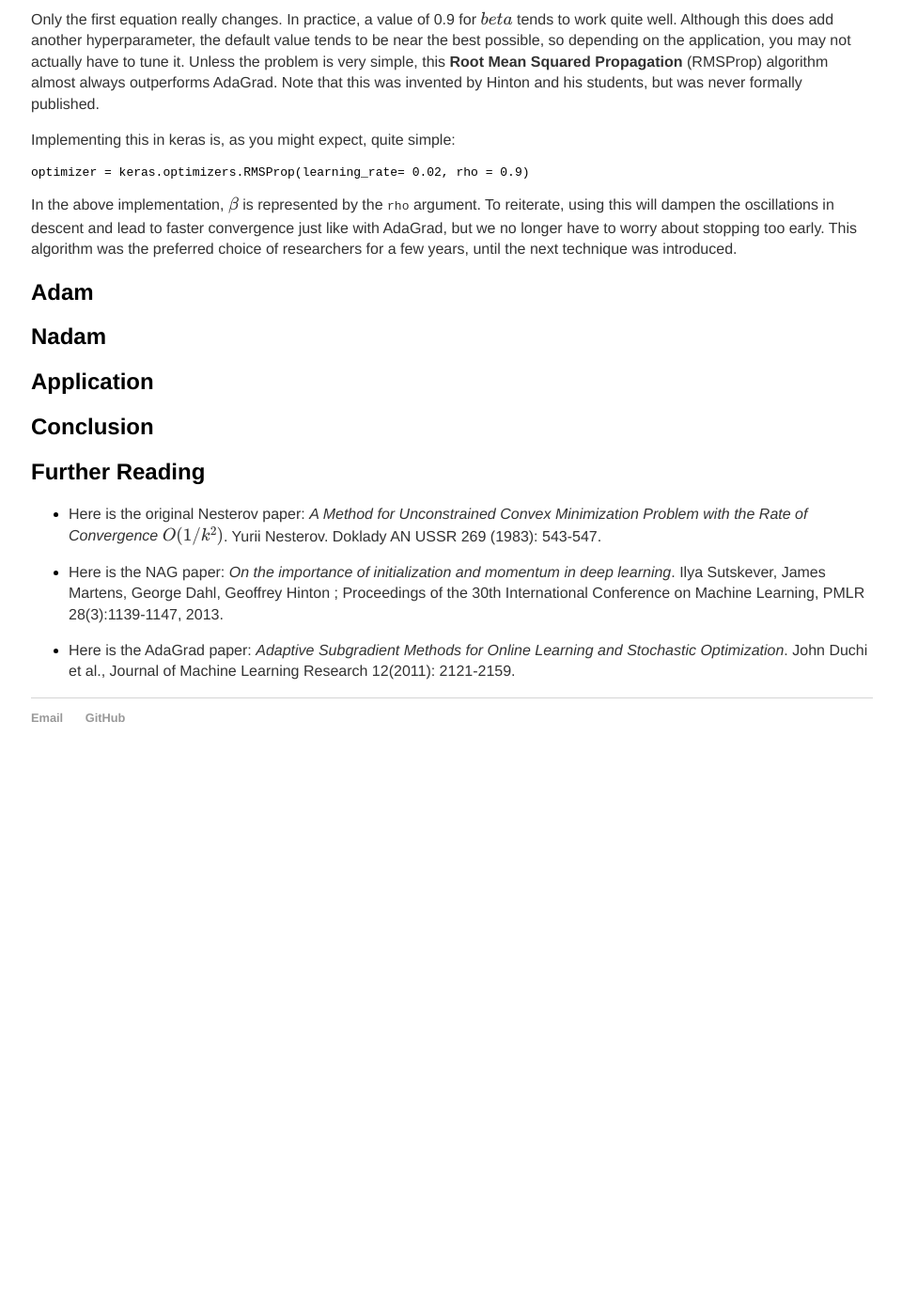
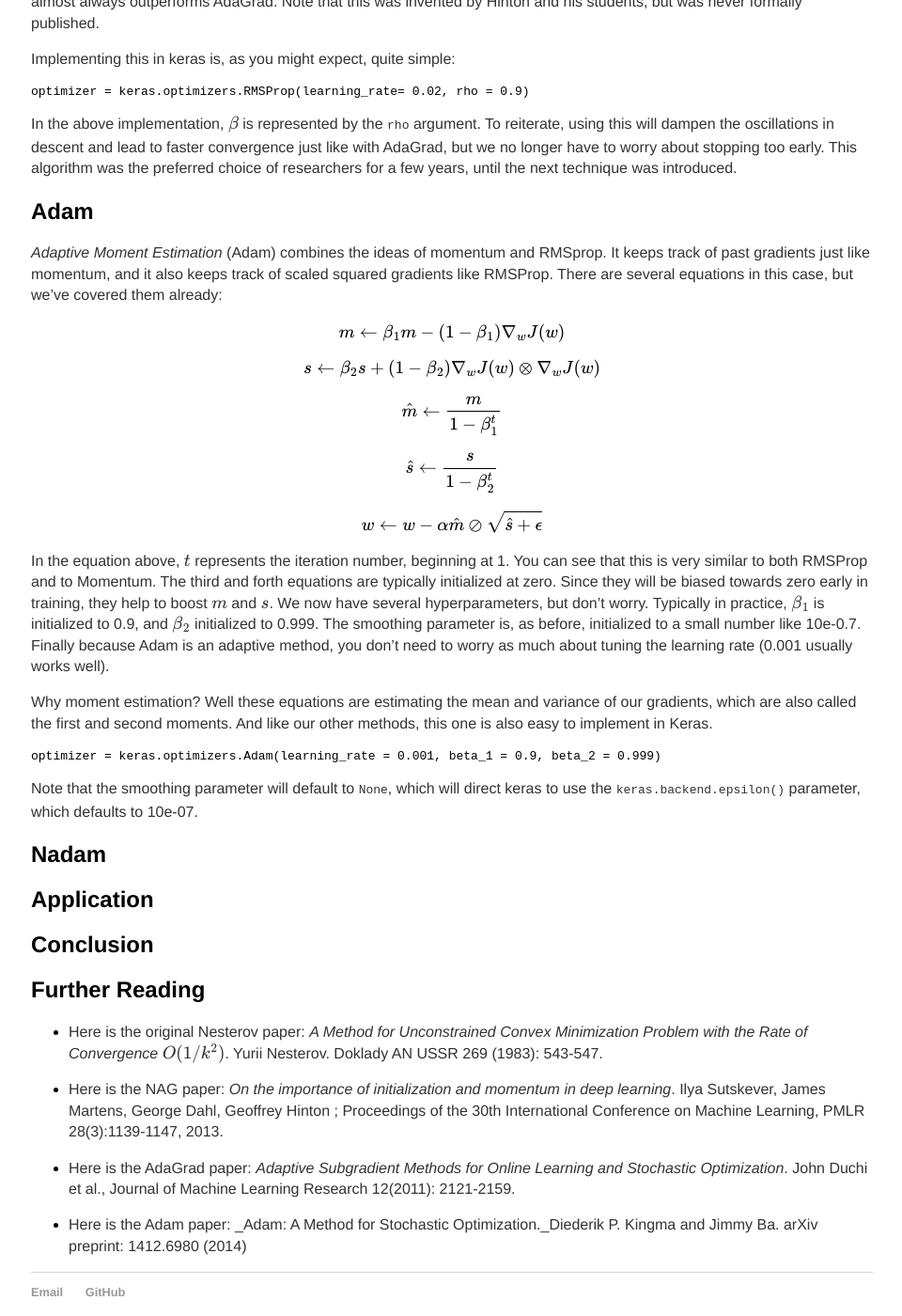
Before and after one commit to 12mre1/12mre1.github.io, a Jekyll site: the page built from _posts/2021-06-15-Optimizing-Deep-Neural-Nets-with-Tensorflow.md, in a window 1280 px wide and 1400 px high, scrolled down 4297 px. Shown: the whole window at 94% size, without its empty margins (159-1119 px from the left). Built offline with Jekyll 4.4.1, drawn with Linux system fonts in a browser that asks for light colours; formulas are drawn with MathJax 3; before the commit the page ends 5128 px from its top, so only the background shows below that.

Commit message:
update Adam section

````diff
--- a/_posts/2021-06-15-Optimizing-Deep-Neural-Nets-with-Tensorflow.md
+++ b/_posts/2021-06-15-Optimizing-Deep-Neural-Nets-with-Tensorflow.md
@@ -81,7 +81,7 @@ This method was introduces by Yurii Nesterov in a paper in 1983 (i'll include th
 
 Suppose our loss function is shaped like an elongated bowl (this is true for small neighborhoods even if the global function is very 'wiggly'). During the beginning of Gradient descent, the gradient will be pointed mostly downward, with only a small shift on the horizontal axis. This changes gradually in later steps, but overall, the path of descent towards the optimimum resemble something close to an 'L' shape, but with a rounded corner. What if instead of following this shape (vertical, then horizontal descent) we proceeded directly towards the optimum? Think about it like following the hypotenuse of the triangle. We could potentially save a lot of time. Here's a picture showing what I mean:
 
-<center><img src="/img/adagrad_loss.png" width = "40%" alt = "Adagrad Loss"></center>
+<center><img src="/img/adagrad_loss.png" width = "30%" alt = "Adagrad Loss"></center>
 
 You can see that going directly towards the minimum (the orange trajectory) would be much quicker than the blue trajectory (the distance would be shorter). This is exactly the idea behind the _Adaptive Gradient_, or __AdaGrad__ method. We do this by scaling down the gradient in its steepest directions (which are usually closer to vertical than horizontal). Here are the update equations:
 
@@ -111,6 +111,27 @@ In the above implementation, \\( \beta \\) is represented by the `rho` argument.
 
 ## Adam
 
+_Adaptive Moment Estimation_ (Adam) combines the ideas of momentum and RMSprop. It keeps track of past gradients just like momentum, and it also keeps track of scaled squared gradients like RMSProp. There are several equations in this case, but we've covered them already:
+
+$$ m \leftarrow \beta_1 m - (1 - \beta_1) \nabla_{w} J(w) $$
+
+$$ s \leftarrow \beta_2 s + (1 - \beta_2) \nabla_{w} J(w) \otimes \nabla_{w} J(w) $$
+
+$$ \hat{m} \leftarrow \frac{m}{1 - \beta_{1}^{t}} $$
+
+$$ \hat{s} \leftarrow \frac{s}{1 - \beta_{2}^{t}} $$
+
+$$ w \leftarrow w - \alpha \hat{m} \oslash \sqrt{\hat{s} + \epsilon} $$
+
+In the equation above, \\( t \\) represents the iteration number, beginning at 1. You can see that this is very similar to both RMSProp and to Momentum. The third and forth equations are typically initialized at zero. Since they will be biased towards zero early in training, they help to boost \\( m \\) and \\( s \\). We now have several hyperparameters, but don't worry. Typically in practice, \\( \beta_1 \\) is initialized to 0.9, and \\( \beta_2 \\) initialized to 0.999. The smoothing parameter is, as before, initialized to a small number like 10e-0.7. Finally because Adam is an adaptive method, you don't need to worry as much about tuning the learning rate (0.001 usually works well).
+
+Why moment estimation? Well these equations are estimating the mean and variance of our gradients, which are also called the first and second moments. And like our other methods, this one is also easy to implement in Keras.
+
+```{python}
+optimizer = keras.optimizers.Adam(learning_rate = 0.001, beta_1 = 0.9, beta_2 = 0.999)
+```
+Note that the smoothing parameter will default to `None`, which will direct keras to use the `keras.backend.epsilon()` parameter, which defaults to 10e-07.
+
 ## Nadam
 
 ## Application
@@ -124,3 +145,5 @@ In the above implementation, \\( \beta \\) is represented by the `rho` argument.
 - Here is the NAG paper: _On the importance of initialization and momentum in deep learning_. Ilya Sutskever, James Martens, George Dahl, Geoffrey Hinton ; Proceedings of the 30th International Conference on Machine Learning, PMLR 28(3):1139-1147, 2013.
 
 - Here is the AdaGrad paper: _Adaptive Subgradient Methods for Online Learning and Stochastic Optimization_. John Duchi et al., Journal of Machine Learning Research 12(2011): 2121-2159.
+
+- Here is the Adam paper: _Adam: A Method for Stochastic Optimization._Diederik P. Kingma and Jimmy Ba. arXiv preprint: 1412.6980 (2014)
````
